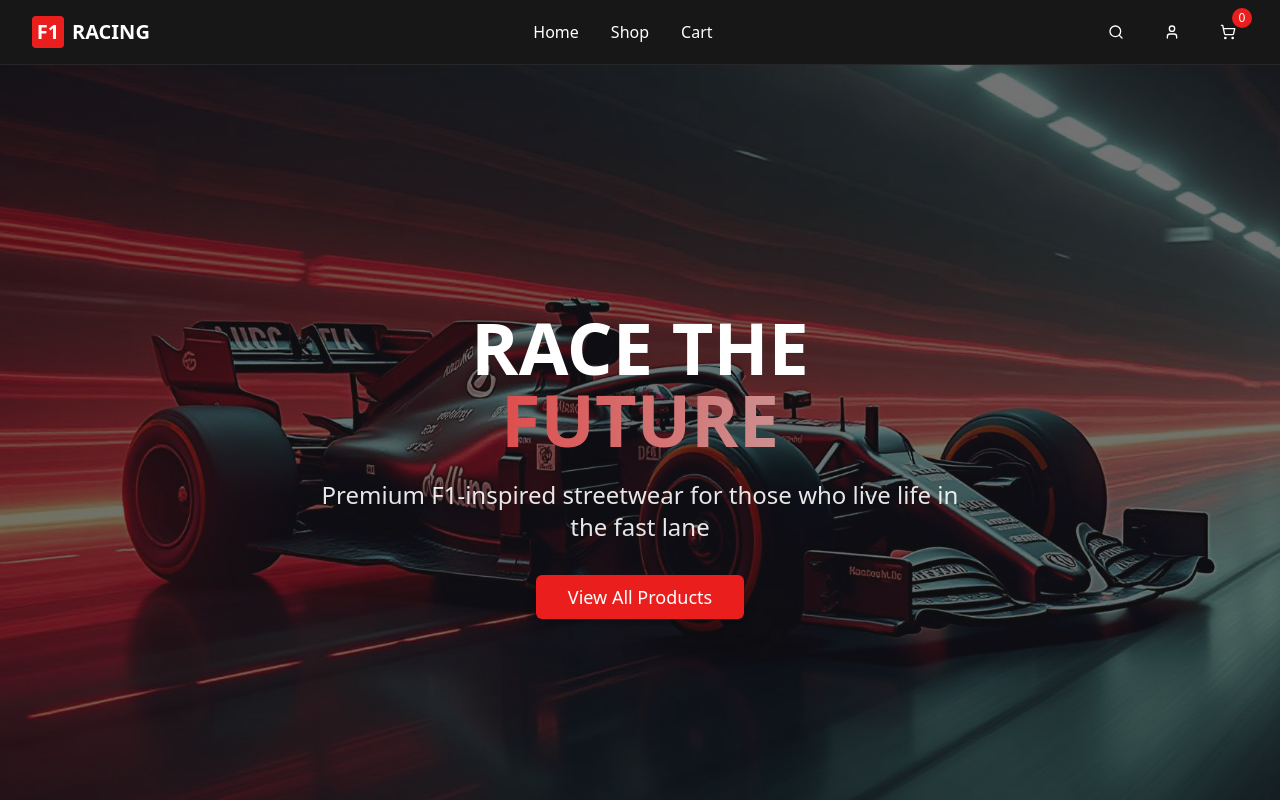
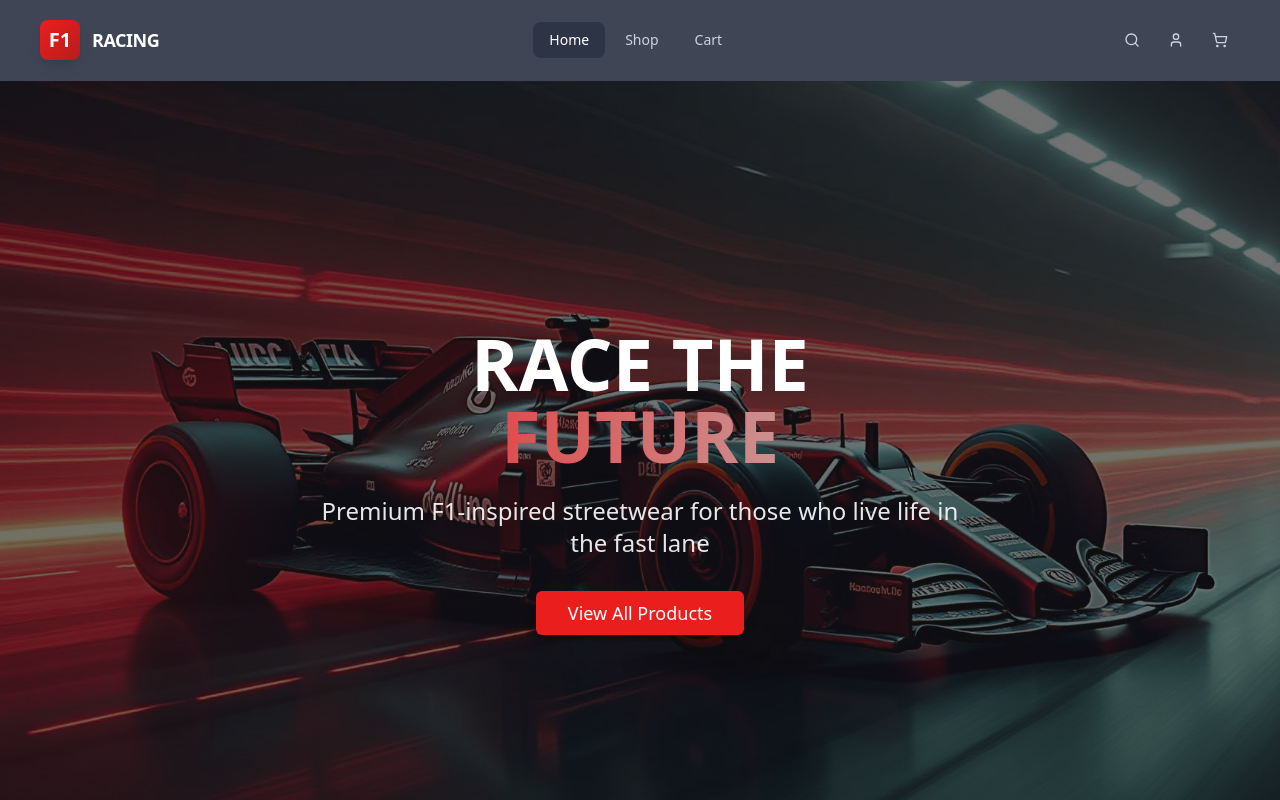
Before and after one commit to btwitsPratyush/Formula-1, a React (Vite) app: page / in a window 1280 px wide. Shown: the top 800 px of the page. Built offline with nearby package versions, Linux system fonts and the light colour scheme.

Commit message:
change navbar colour

```diff
--- a/src/components/Navbar.tsx
+++ b/src/components/Navbar.tsx
@@ -1,51 +1,108 @@
-import { Link } from "react-router-dom";
+import { useEffect, useState } from "react";
+import { Link, NavLink } from "react-router-dom";
 import { ShoppingCart, User, Search } from "lucide-react";
 import { Button } from "@/components/ui/button";
 import { useCart } from "@/hooks/use-cart";
 
 export const Navbar = () => {
   const { cartCount } = useCart();
+  const [scrolled, setScrolled] = useState(false);
+
+  useEffect(() => {
+    const onScroll = () => setScrolled(window.scrollY > 8);
+    window.addEventListener("scroll", onScroll);
+    onScroll();
+    return () => window.removeEventListener("scroll", onScroll);
+  }, []);
+
   return (
-    <nav className="bg-racing-black border-b border-racing-dark-gray sticky top-0 z-50">
-      <div className="max-w-7xl mx-auto px-4 sm:px-6 lg:px-8">
-        <div className="flex justify-between items-center h-16">
-          {/* Logo */}
-          <Link to="/" className="flex items-center space-x-2">
-            <div className="w-8 h-8 bg-racing-red rounded-sm flex items-center justify-center">
-              <span className="text-racing-white font-bold text-xl">F1</span>
+    <nav
+      className={`sticky top-0 z-50 transition-all duration-300 ${
+        scrolled
+          ? "bg-slate-900/95 backdrop-blur-xl shadow-lg border-b border-slate-800/50"
+          : "bg-slate-900/80 backdrop-blur-lg border-b border-transparent"
+      }`}
+    >
+      <div className="max-w-7xl mx-auto px-6 sm:px-8 lg:px-10">
+        <div className="flex justify-between items-center h-20">
+          {/* Brand */}
+          <Link to="/" className="flex items-center space-x-3 group">
+            <div className="w-10 h-10 rounded-lg bg-gradient-to-br from-racing-red to-red-700 flex items-center justify-center shadow-lg transform transition-transform duration-300 group-hover:scale-105 group-hover:shadow-xl">
+              <span className="text-white font-bold text-xl leading-none">F1</span>
             </div>
-            <span className="text-racing-white font-bold text-xl">RACING</span>
+            <span className="font-bold text-lg tracking-tight text-white group-hover:text-racing-red transition-colors duration-300">RACING</span>
           </Link>
 
-          {/* Navigation Links */}
-          <div className="hidden md:flex space-x-8">
-            <Link to="/" className="text-racing-white hover:text-racing-red transition-colors">
+          {/* Primary nav */}
+          <div className="hidden md:flex items-center space-x-1">
+            <NavLink
+              to="/"
+              className={({ isActive }) =>
+                `relative px-4 py-2 text-sm font-medium rounded-lg transition-all duration-300 ${
+                  isActive
+                    ? "text-white bg-slate-800/60"
+                    : "text-slate-300 hover:text-white hover:bg-slate-800/40"
+                }`
+              }
+            >
               Home
-            </Link>
-            <Link to="/products" className="text-racing-white hover:text-racing-red transition-colors">
+            </NavLink>
+            <NavLink
+              to="/products"
+              className={({ isActive }) =>
+                `relative px-4 py-2 text-sm font-medium rounded-lg transition-all duration-300 ${
+                  isActive
+                    ? "text-white bg-slate-800/60"
+                    : "text-slate-300 hover:text-white hover:bg-slate-800/40"
+                }`
+              }
+            >
               Shop
-            </Link>
-            <Link to="/cart" className="text-racing-white hover:text-racing-red transition-colors">
+            </NavLink>
+            <NavLink
+              to="/cart"
+              className={({ isActive }) =>
+                `relative px-4 py-2 text-sm font-medium rounded-lg transition-all duration-300 ${
+                  isActive
+                    ? "text-white bg-slate-800/60"
+                    : "text-slate-300 hover:text-white hover:bg-slate-800/40"
+                }`
+              }
+            >
               Cart
-            </Link>
+            </NavLink>
           </div>
 
-          {/* Right side icons */}
-          <div className="flex items-center space-x-4">
-            <Button variant="ghost" size="icon" className="text-racing-white hover:text-racing-red hover:bg-racing-dark-gray">
+          {/* Actions */}
+          <div className="flex items-center space-x-1">
+            <Button
+              variant="ghost"
+              size="icon"
+              className="h-10 w-10 rounded-lg text-slate-300 hover:text-white hover:bg-slate-800/50 transition-all duration-300"
+            >
               <Search className="h-5 w-5" />
             </Button>
             <Link to="/login">
-              <Button variant="ghost" size="icon" className="text-racing-white hover:text-racing-red hover:bg-racing-dark-gray">
+              <Button
+                variant="ghost"
+                size="icon"
+                className="h-10 w-10 rounded-lg text-slate-300 hover:text-white hover:bg-slate-800/50 transition-all duration-300"
+              >
                 <User className="h-5 w-5" />
               </Button>
             </Link>
             <Link to="/cart">
-              <Button variant="ghost" size="icon" className="text-racing-white hover:text-racing-red hover:bg-racing-dark-gray relative">
+              <Button
+                variant="ghost"
+                size="icon"
+                className="relative h-10 w-10 rounded-lg text-slate-300 hover:text-white hover:bg-slate-800/50 transition-all duration-300"
+              >
                 <ShoppingCart className="h-5 w-5" />
-                <span className="absolute -top-1 -right-1 bg-racing-red text-racing-white text-xs rounded-full w-5 h-5 flex items-center justify-center">
-                  {cartCount}
-                </span>
+                {cartCount > 0 && (
+                  <span className="absolute -top-1 -right-1 min-w-[18px] h-[18px] px-1 bg-gradient-to-br from-racing-red to-red-700 text-white text-[10px] font-semibold rounded-full flex items-center justify-center shadow-lg animate-in fade-in zoom-in duration-300">
+                    {cartCount}
+                  </span>
+                )}
               </Button>
             </Link>
           </div>
```
